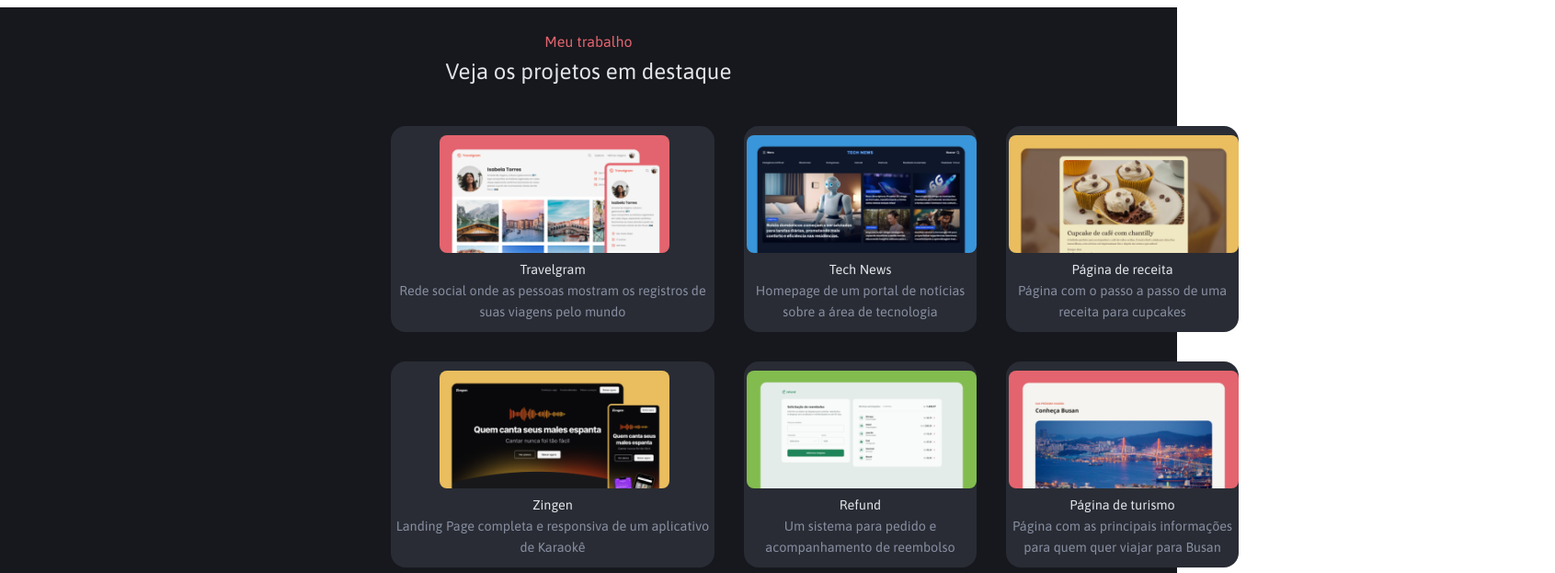
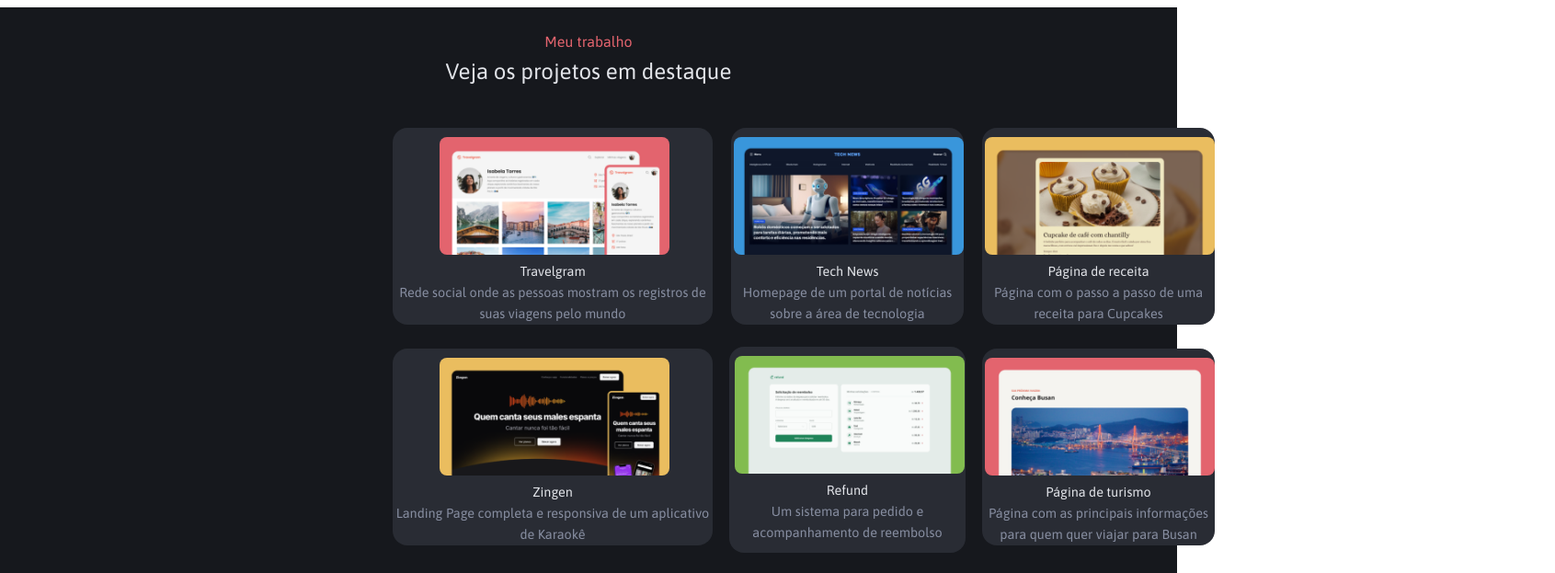
Before and after one commit to Kaue-fernandes/Portfolio-Dev, a plain HTML site: page index.html in a window 1280 px wide. Shown: the part 980-1603 px from the top of the page at 92% size, 1691 px wide, since content can reach past the window. Drawn offline with Linux system fonts and the light colour scheme.

Commit message:
terminado

```diff
--- a/index.html
+++ b/index.html
@@ -19,9 +19,9 @@
       <div class="oi">
         <div class="container py-base header">
           <nav>
-            <a href="#" id="666">
+
               <img src="assets/Avatar.svg" alt="Avatar" />
-            </a>
+
           </nav>
           <span
             >Hello World! Meu nome é
@@ -76,49 +76,68 @@
 
       <section id="features">
         <div class="cards grid gap-1.5 py-lg">
+          <a href="#">
             <div class="card">
               <img src="assets/Thumbnail_Project-01.png" alt="Project-01" />
               <h3>Travelgram</h3>
-            <p>
+              <p class="card-text">
                 Rede social onde as pessoas mostram os registros de suas viagens
                 pelo mundo
               </p>
-          </div>
+            </div></a
+          >
 
+          <a href="#">
             <div class="card">
               <img src="assets/Thumbnail_Project-02.png" alt="Project-02" />
               <h3>Tech News</h3>
-            <p>Homepage de um portal de notícias sobre a área de tecnologia</p>
-          </div>
+              <p class="card-text">
+                Homepage de um portal de notícias sobre a área de tecnologia
+              </p>
+            </div></a
+          >
 
+          <a href="#">
             <div class="card">
               <img src="assets/Thumbnail_Project-03.png" alt="Project-03" />
               <h3>Página de receita</h3>
-            <p>Página com o passo a passo de uma receita para cupcakes</p>
+              <p class="card-text">
+                Página com o passo a passo de uma receita para Cupcakes
+              </p>
+            </div></a
+          >
+
+          <a href="#">
+            <div class="card cards">
+              <img src="assets/Thumbnail_Project-05.png" alt="Project-05" />
+              <h3>Refund</h3>
+              <p class="card-text">
+                Um sistema para pedido e acompanhamento de reembolso
+              </p>
+              </a
+          >
             </div>
 
+          <a href="#">
             <div class="card">
               <img src="assets/Thumbnail_Project-04.png" alt="Project-04" />
               <h3>Zingen</h3>
-            <p>
+              <p class="card-text">
                 Landing Page completa e responsiva de um aplicativo de Karaokê
               </p>
-          </div>
+            </div></a
+          >
 
-          <div class="card">
-            <img src="assets/Thumbnail_Project-05.png" alt="Project-05" />
-            <h3>Refund</h3>
-            <p>Um sistema para pedido e acompanhamento de reembolso</p>
-          </div>
-
+          <a href="#">
             <div class="card">
               <img src="assets/Thumbnail_Project-06.png" alt="Project-06" />
               <h3>Página de turismo</h3>
-            <p>
+              <p class="card-text">
                 Página com as principais informações para quem quer viajar para
                 Busan
               </p>
-          </div>
+            </div></a
+          >
         </div>
       </section>
     </div>
--- a/styles/buttons.css
+++ b/styles/buttons.css
@@ -42,12 +42,17 @@
 a {
     border: 0;
     text-decoration: none;
-    transition: border 0.3s, background 0.3s;
+    transition: border 0.1s, background 0.1s;
     border: 2px solid transparent;
     cursor: pointer;
-    border-radius: .9rem;
+    border-radius: 1rem;
+
 }
 
+a:hover {
+    border-color: var(--gray-300);
+    border-radius: 1rem;
+}
 
 .btn img {
     margin-right: 6px;
--- a/styles/features.css
+++ b/styles/features.css
@@ -2,8 +2,7 @@
     & .cards {
         grid-template-columns:  22rem 1fr 1fr 22rem;
         grid-template-rows: 14rem 14rem;
-        gap: 2rem;
-
+        gap: 1rem;
     }
 
     & .cards img {
@@ -12,6 +11,7 @@
     border-radius: 0.5rem;
     margin-top: 10px;
     margin-left: 3px;
+
 }
 
     & .card:nth-child(1) {
@@ -28,17 +28,17 @@
 
     & .card:nth-child(4) {
         grid-column: 1/2;
-        grid-row: 2;
+        grid-row:  2;
 
     }
 
         & .card:nth-child(5) {
         grid-column: 2/3;
-        grid-row: 2;
+        grid-row:  2;
     }
 
         & .card:nth-child(6) {
         grid-column: 3/4;
-        grid-row: 2;
+        grid-row:  2;
     }
 }
```
Lines whose indentation alone changed are shown as unchanged.
